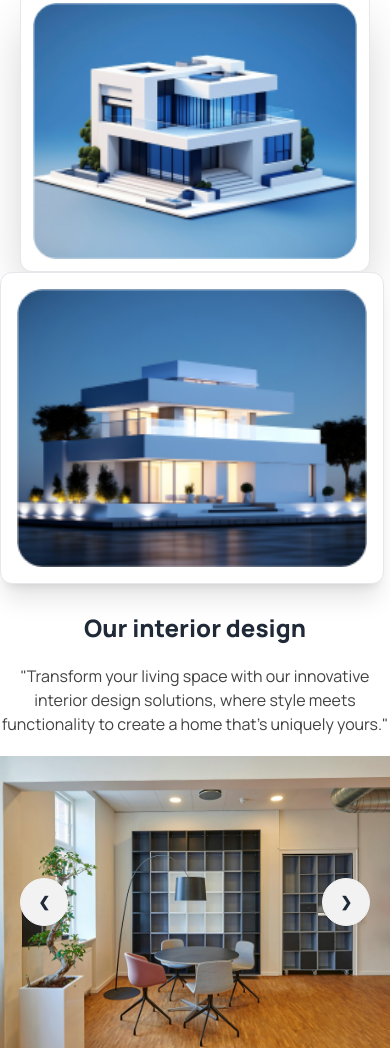
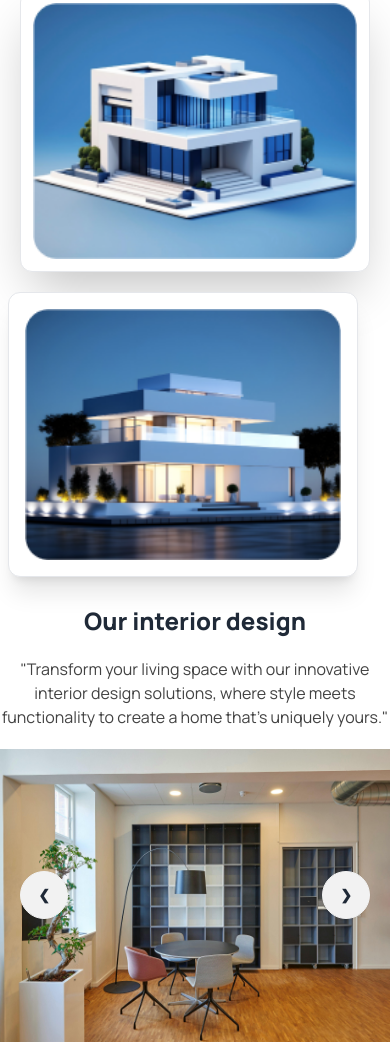
Before and after one commit to abumusa8/Rinterio, a plain HTML site: page index.html in a window 390 px wide. Shown: the part 4566-5620 px from the top of the page. Drawn offline with nearby package versions, Linux system fonts and the light colour scheme.

Commit message:
mobile device-check

```diff
--- a/index.html
+++ b/index.html
@@ -246,9 +246,11 @@
             <!-- botto,-section -->
 
              </div>
-            </div class="max-sm:w-[50px] mt-7 max-sm:mx-auto bg-white">
-            <div ><img class="w-96 hidden max-sm:inline bg-white shadow-xl border  rounded-xl p-4 " src="./images/img5.png" alt=""></div>
+            <div class="w-4/5 mt-5 mx-auto">
+            </div class="    bg-white">
+            <div ><img class="w-[350px] ml-2  hidden max-sm:inline bg-white shadow-xl border  rounded-xl p-4 " src="./images/img5.png" alt=""></div>
           </div>
+            </div>
 
       </section>
                    <!-- our interior design -->
```
